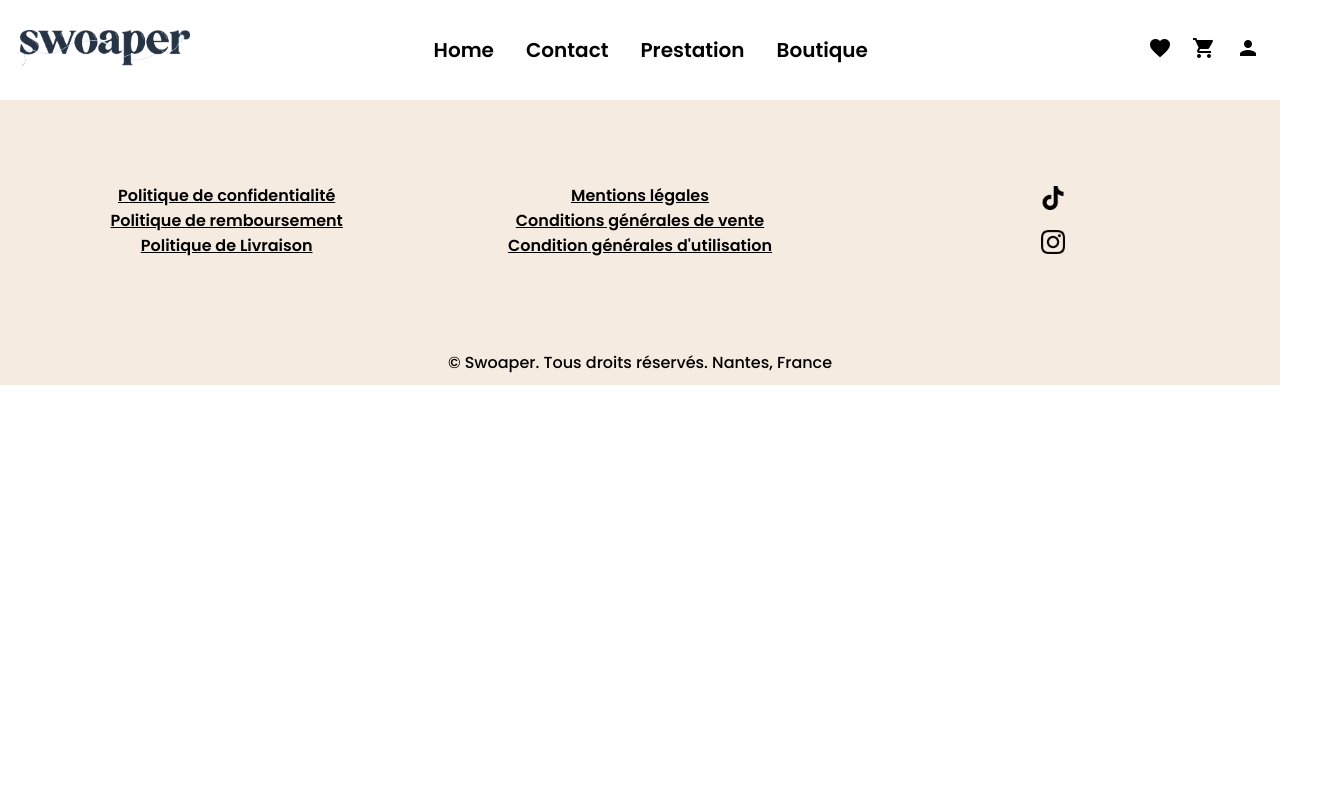
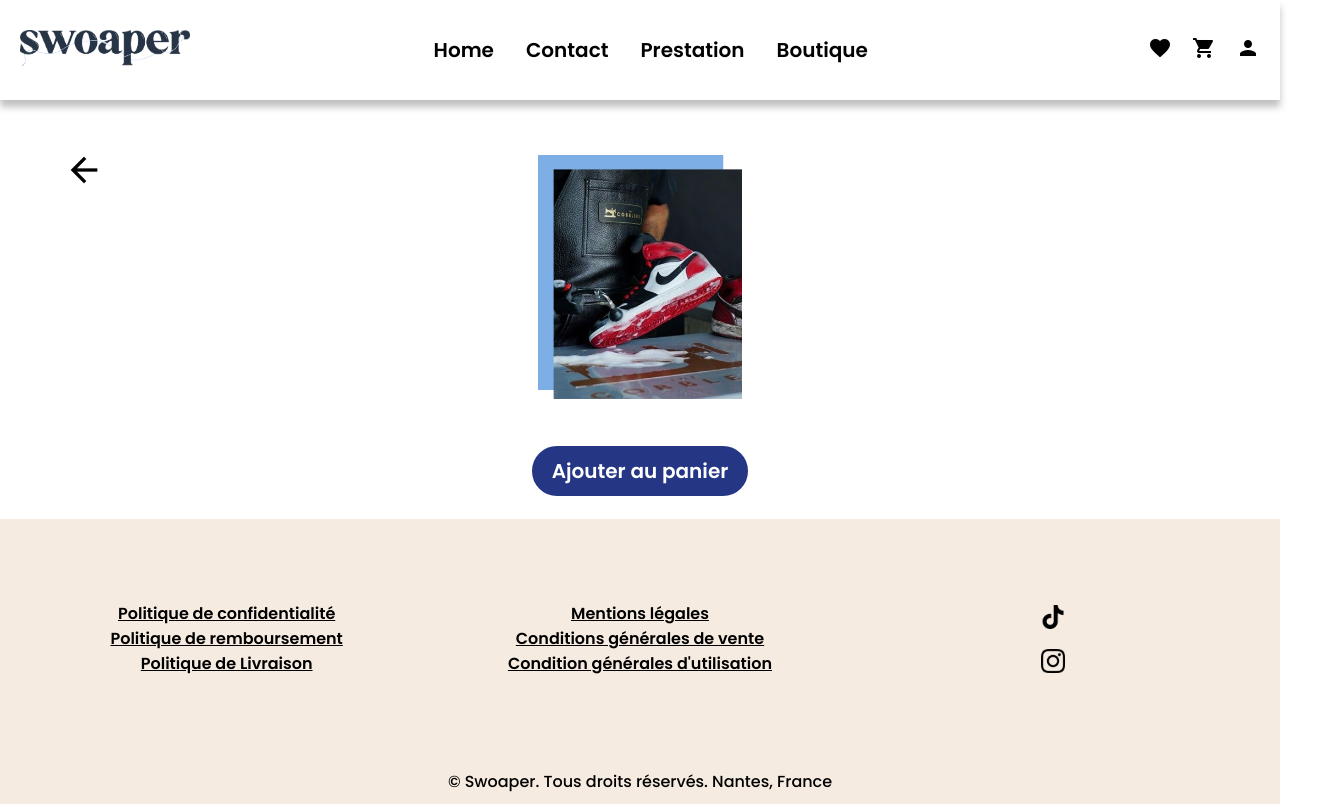
Before and after one commit to Frezz68/swoaper-front, a React (Create React App) app: page /prestations-detail/1 in a window 1280 px wide. Shown: the whole page, 1344 px wide, since content can reach past the window. Built offline with nearby package versions, Linux system fonts and the light colour scheme.

Commit message:
add prestation detail page + connection to back

```diff
--- a/package.json
+++ b/package.json
@@ -20,6 +20,7 @@
     "font-awesome": "^4.7.0",
     "react": "^18.2.0",
     "react-dom": "^18.2.0",
+    "react-icons": "^5.0.1",
     "react-scripts": "5.0.1",
     "typescript": "^4.9.5",
     "web-vitals": "^2.1.4"
--- a/src/App.tsx
+++ b/src/App.tsx
@@ -5,6 +5,7 @@ import { BrowserRouter as Router, Route, Routes } from "react-router-dom";
 import Navbar from "./components/Navbar/Navbar";
 import Home from "./pages/Home/Home";
 import Prestation from "./pages/Prestation/Prestation";
+import PrestationDetail from "./pages/Prestation/PrestationDetail";
 import Contact from "./pages/Contact/Contact";
 import Boutique from "./pages/Boutique/Boutique";
 import Footer from "./components/Footer/Footer";
@@ -27,6 +28,7 @@ function App() {
           <Routes>
             <Route path="/home" element={<Home />} />
             <Route path="/prestations" element={<Prestation />} />
+            <Route path="/prestations-detail/:id" element={<PrestationDetail />} />
             <Route path="/contact" element={<Contact />} />
             <Route path="/boutique" element={<Boutique />} />
             <Route
--- a/src/components/SectionPresta/SectionPresta.tsx
+++ b/src/components/SectionPresta/SectionPresta.tsx
@@ -1,14 +1,17 @@
 import React from "react";
 import "./SectionPresta.scss";
 import "../../style/button.scss";
+import { Link } from "react-router-dom";
 
 interface SectionPrestaProps {
   imageSrc: string;
   title: string;
   content: string;
   label: string;
-  action: (event: React.MouseEvent<HTMLButtonElement, MouseEvent>) => void;
   swap?: boolean;
+  url?: string;
+  id?: string;
+  action: string
 }
 
 const SectionPresta: React.FC<SectionPrestaProps> = ({
@@ -16,8 +19,10 @@ const SectionPresta: React.FC<SectionPrestaProps> = ({
   title,
   content,
   label,
-  action,
   swap,
+  url,
+  id,
+  action
 }) => {
   const ImageSection = (
     <div className="image">
@@ -29,9 +34,12 @@ const SectionPresta: React.FC<SectionPrestaProps> = ({
     <div className="info">
       <div className="title">{title}</div>
       <div className="content">{content}</div>
-      <button onClick={action} className="btn-primary">
-        {label}
-      </button>
+      <Link to={url + `/${id}?action=${action}` ?? `/?action=${action}`}>
+        <div className="btn-primary">
+          {label}
+        </div>
+      </Link>
+
     </div>
   );
 
--- a/src/pages/Prestation/Prestation.tsx
+++ b/src/pages/Prestation/Prestation.tsx
@@ -4,6 +4,7 @@ import image1 from "../../assets/prestations/image1.png";
 import image2 from "../../assets/prestations/image2.png";
 import image3 from "../../assets/prestations/image3.png";
 import "../Prestation/Prestation.scss";
+import { redirect } from "react-router-dom";
 
 const Prestation = () => {
   return (
@@ -16,9 +17,9 @@ const Prestation = () => {
         Tous les matériaux ont besoin d’un traitement différent, ce qui comprend des produits et des brosses adaptés, ainsi que des connaissances pour les revitaliser."
         label="En savoir plus"
         swap={false}
-        action={(event) => {
-          console.log("Bouton cliqué !", event);
-        }}
+        url="/prestations-detail"
+        id="660cfb87e1fb922b3722452e"
+        action="panier"
       />
       <SectionPresta
         imageSrc={image2}
@@ -28,9 +29,9 @@ const Prestation = () => {
         Les produits sont adaptés aux matériaux de la chaussure, permettant ainsi d’enlever ce jaunissement."
         label="En savoir plus"
         swap={true}
-        action={(event) => {
-          console.log("Bouton cliqué !", event);
-        }}
+        url="/prestations-detail"
+        id="660cfc0ee1fb922b37224530"
+        action="panier"
       />
       <SectionPresta
         imageSrc={image3}
@@ -40,9 +41,9 @@ const Prestation = () => {
         Avant de réaliser la peinture il est important de nettoyer la chaussure avant de l’appliquer. Les produits sont spécifiques aux matériaux et la peinture utilisée tient dans le temps grâce à une protection qui est ajoutée lors des applications des différentes couches de peinture."
         label="En savoir plus"
         swap={false}
-        action={(event) => {
-          console.log("Bouton cliqué !", event);
-        }}
+        url="/prestations-detail"
+        id="660cfc13e1fb922b37224531"
+        action="contact"
       />
     </div>
   );
--- /dev/null
+++ b/src/pages/Prestation/PrestationDetail.scss
@@ -0,0 +1,28 @@
+.return-container {
+    width: 100%;
+    padding-top: 50px;
+    padding-left: 10%;
+    height: 5px;
+
+    span {
+        font-size: 40px;
+    }
+}
+
+.presta-detail-container {
+    width: 100%;
+    display: flex;
+    justify-content: center;
+    align-items: center;
+    flex-direction: column;
+    margin-bottom: 20px;
+    .image {
+        width: 40%;
+        text-align: center;
+    }
+    h2 {
+        font-family: Arial, sans-serif;
+        line-height: 1.6;
+        font-weight: bold;
+    }
+}
--- /dev/null
+++ b/src/pages/Prestation/PrestationDetail.tsx
@@ -0,0 +1,105 @@
+import "../Prestation/PrestationDetail.scss";
+import image1 from "../../assets/prestations/image1.png";
+import image2 from "../../assets/prestations/image2.png";
+import image3 from "../../assets/prestations/image3.png";
+import { useParams } from 'react-router-dom';
+import { useEffect, useState } from "react";
+import { Link, useNavigate } from 'react-router-dom';
+
+const PrestationDetail = () => {
+    const { id } = useParams();
+    console.log('id : ', id);
+    let [image, setImage] = useState("");
+    let [title, setTitle] = useState("");
+
+    var url = window.location.href;
+    var urlParams = new URLSearchParams(new URL(url).search);
+    var action = urlParams.get('action');
+    console.log(action);
+
+    let navigate = useNavigate();
+    const token = localStorage.getItem("token");
+
+    useEffect(() => {
+        console.log("id : ", id);
+        switch (id) {
+            case "660cfb87e1fb922b3722452e":
+                setImage(image1);
+                setTitle("Nettoyage");
+                break;
+            case "660cfc0ee1fb922b37224530":
+                setImage(image2);
+                setTitle("Déjaunissement");
+                break;
+            case "660cfc13e1fb922b37224531":
+                setImage(image3);
+                setTitle("Sur devis");
+                break;
+            default:
+                setImage(image1);
+                break;
+        }
+    }, []);
+
+    const handleClick = () => {
+        // Définir le corps de la requête
+        const requestBody = {
+            serviceId: id
+        };
+
+        // Configuration de la requête
+        const requestOptions = {
+            method: 'POST',
+            headers: {
+                'Content-Type': 'application/json',
+                'Authorization': `Bearer ${token}`
+            },
+            body: JSON.stringify(requestBody)
+        };
+
+        // Appel à l'API
+        fetch('http://localhost:3001/carts/addService', requestOptions)
+            .then(response => {
+                if (!response.ok) {
+                    throw new Error('Erreur réseau');
+                }
+                navigate("/prestations");
+            })
+            .catch(error => {
+                console.error('Erreur:', error);
+                // Gérer l'erreur si nécessaire
+            });
+    };
+
+    return (
+        <div className="presta-detail-container">
+            <div className="return-container">
+                <Link to={"/prestations"}>
+                    <span className="material-icons">
+                        arrow_back
+                    </span>
+                </Link>
+            </div>
+            <div className="image">
+                <img className="image" src={image} alt={"image"} />
+            </div>
+            <h2>{title}</h2>
+            {action === "contact" ? (
+                <Link to={"/contact"}>
+                    <div className="btn-primary">
+                        Contact
+                    </div>
+                </Link>
+            ) : (
+                <Link to={"/panier"}>
+                    <div className="btn-primary" onClick={handleClick}>
+                        Ajouter au panier
+                    </div>
+                </Link>
+            )}
+        </div>
+
+    );
+}
+
+export default PrestationDetail;
```
Also changed, not shown: 1 other file (tests, documents, lock files or other folders).
